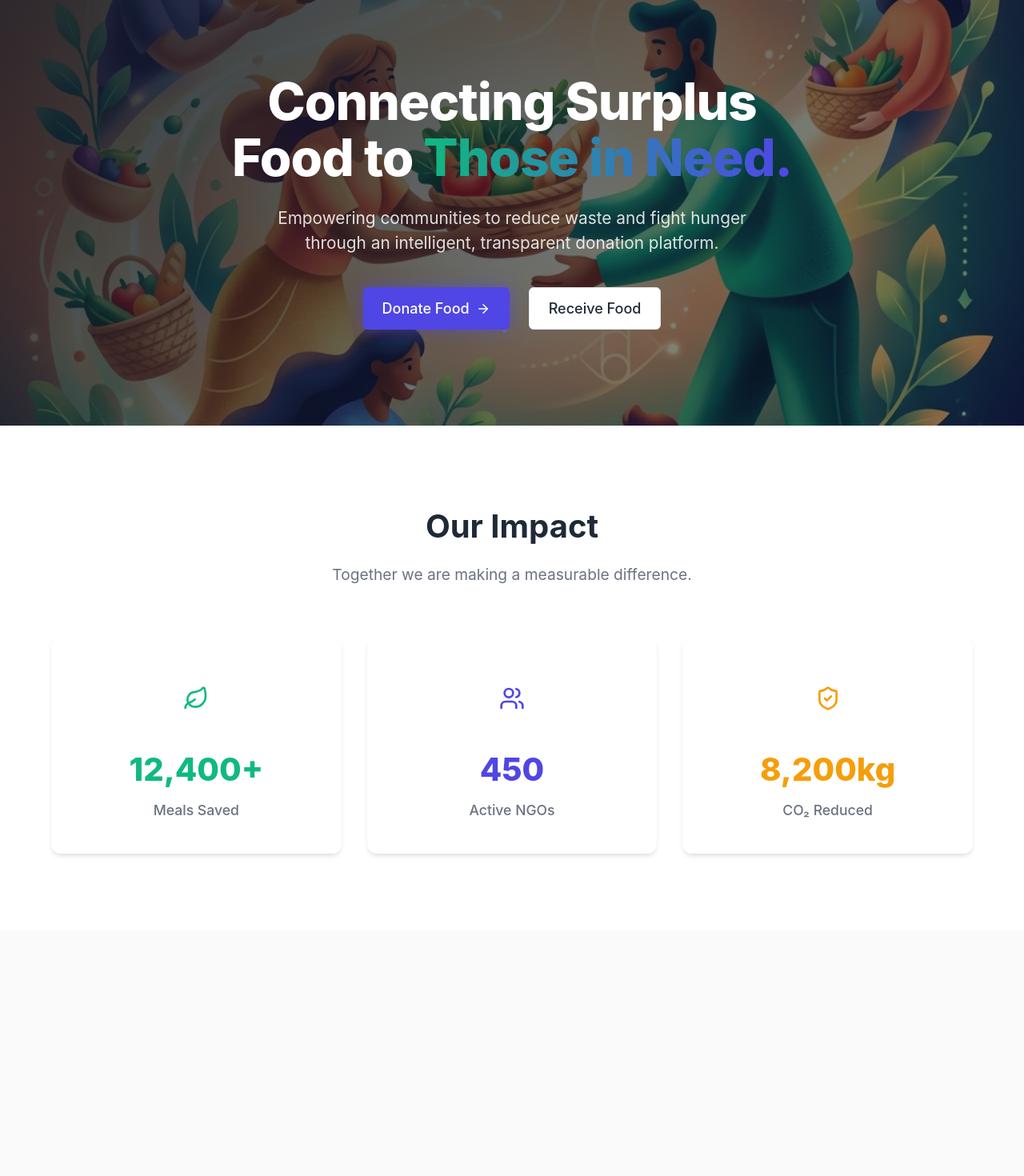
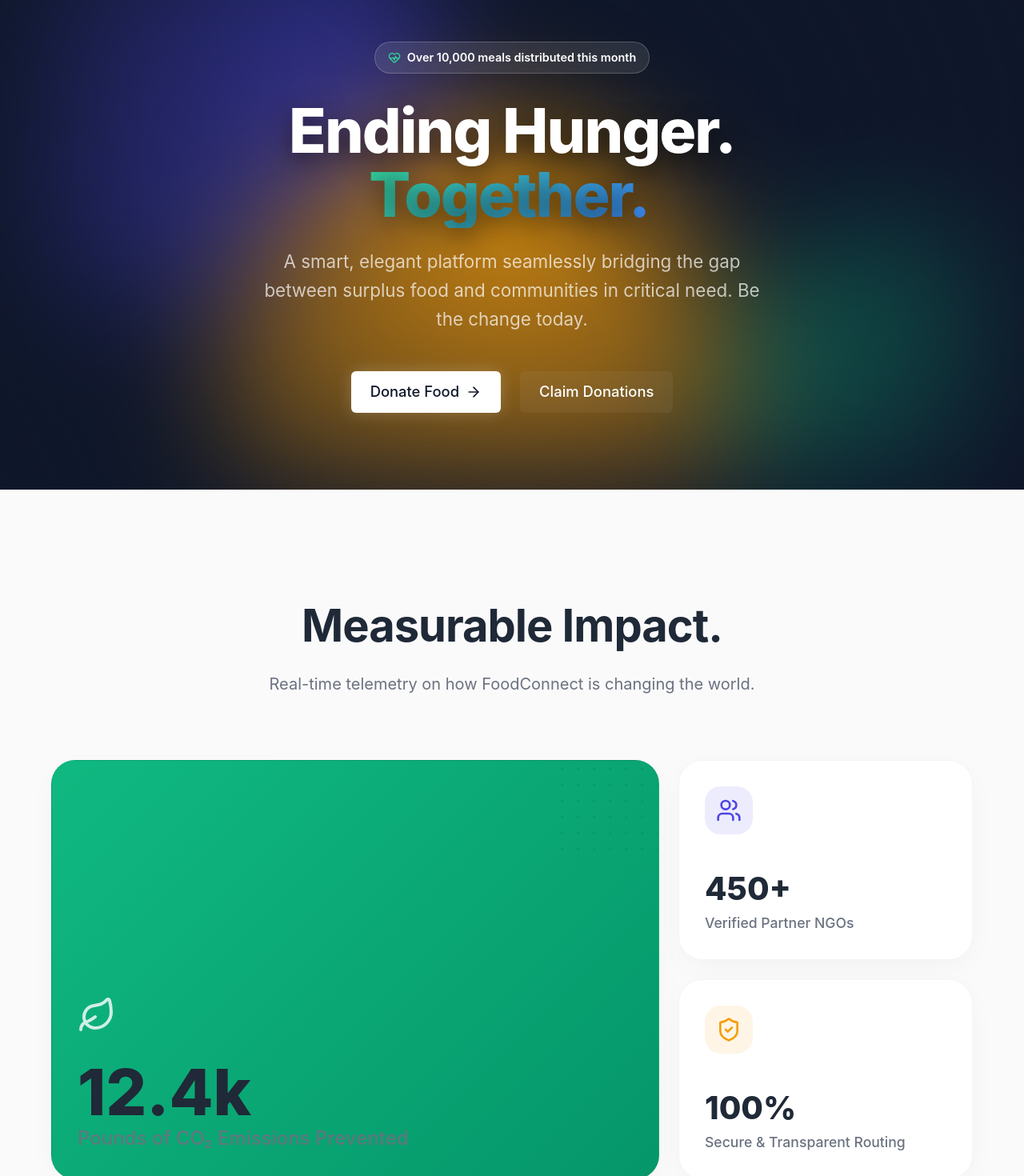
Before and after one commit to Harish-RK4/PROJECT-FOOD-DONATION, a React (Vite) app: page / in a window 1280 px wide. Shown: the part 120-1590 px from the top of the page at 80% size. Before the commit the page ends 1283 px from the top, so only its background shows below. Built offline with nearby package versions, Linux system fonts and the light colour scheme; no server answers.

Commit message:
style: completely redesign homepage with ultra-premium mesh gradients and bento-box layouts

```diff
--- a/src/pages/Home.css
+++ b/src/pages/Home.css
@@ -4,27 +4,67 @@
   width: 100%;
 }
 
-/* Hero Section */
+/* Hyper-Modern Animated Mesh Gradient Hero */
 .hero-section {
   position: relative;
-  min-height: 80vh;
+  min-height: 90vh;
   display: flex;
   align-items: center;
   justify-content: center;
-  background-size: cover;
-  background-position: center;
-  background-attachment: fixed; /* Parallax effect */
+  background-color: #0f172a;
   overflow: hidden;
-  margin-top: -72px; /* Offset to sit behind transparent navbar if needed, adjusting assuming nav is sticky */
+  margin-top: -72px; /* Pull up behind navbar */
+}
+
+/* The Animated Mesh Blobs */
+.hero-bg-blobs {
+  position: absolute;
+  top: 0; left: 0; right: 0; bottom: 0;
+  overflow: hidden;
+  z-index: 0;
+  filter: blur(80px);
+  opacity: 0.8;
+}
+
+.blob-1, .blob-2, .blob-3 {
+  position: absolute;
+  border-radius: 50%;
+  animation: blob-float 20s infinite alternate cubic-bezier(0.4, 0, 0.2, 1);
+}
+
+.blob-1 {
+  width: 600px; height: 600px;
+  background: #4f46e5;
+  top: -10%; left: -10%;
+  animation-delay: 0s;
+}
+
+.blob-2 {
+  width: 500px; height: 500px;
+  background: #10b981;
+  bottom: -20%; right: -10%;
+  animation-delay: -5s;
+}
+
+.blob-3 {
+  width: 700px; height: 700px;
+  background: #f59e0b;
+  bottom: -30%; left: 20%;
+  animation-delay: -10s;
+}
+
+@keyframes blob-float {
+  0% { transform: translate(0, 0) scale(1); }
+  33% { transform: translate(30px, -50px) scale(1.1); }
+  66% { transform: translate(-20px, 20px) scale(0.9); }
+  100% { transform: translate(0, 0) scale(1); }
 }
 
 .hero-overlay {
   position: absolute;
-  top: 0;
-  left: 0;
-  width: 100%;
-  height: 100%;
-  background: linear-gradient(135deg, rgba(16, 24, 39, 0.9) 0%, rgba(16, 24, 39, 0.4) 100%);
+  top: 0; left: 0;
+  width: 100%; height: 100%;
+  background: radial-gradient(circle at center, transparent 0%, #0f172a 100%);
   z-index: 1;
 }
 
@@ -32,33 +72,50 @@
   position: relative;
   z-index: 2;
   text-align: center;
-  max-width: 800px;
+  max-width: 900px;
   padding: 0 2rem;
   color: white;
-  margin-top: 5rem;
+  margin-top: 4rem;
+}
+
+.hero-pill {
+  display: inline-flex;
+  align-items: center;
+  gap: 0.5rem;
+  padding: 0.5rem 1rem;
+  background: rgba(255,255,255,0.1);
+  border: 1px solid rgba(255,255,255,0.2);
+  border-radius: 99px;
+  font-size: 0.9rem;
+  font-weight: 600;
+  margin-bottom: 2rem;
+  backdrop-filter: blur(10px);
 }
 
 .hero-title {
-  font-size: clamp(2.5rem, 5vw, 4.5rem);
+  font-size: clamp(3rem, 6vw, 5.5rem);
   font-weight: 800;
-  line-height: 1.1;
+  line-height: 1.05;
   margin-bottom: 1.5rem;
-  letter-spacing: -1px;
+  letter-spacing: -2px;
+  text-shadow: 0 10px 30px rgba(0,0,0,0.5);
 }
 
 .highlight-text {
-  background: linear-gradient(90deg, var(--secondary) 0%, var(--primary) 100%);
+  background: linear-gradient(135deg, #34d399 0%, #3b82f6 100%);
   -webkit-background-clip: text;
   -webkit-text-fill-color: transparent;
   display: inline-block;
+  padding-right: 0.1em;
 }
 
 .hero-subtitle {
-  font-size: clamp(1.1rem, 2vw, 1.3rem);
-  color: rgba(255, 255, 255, 0.85);
-  margin-bottom: 2.5rem;
-  max-width: 600px;
+  font-size: clamp(1.1rem, 2vw, 1.4rem);
+  color: rgba(255, 255, 255, 0.7);
+  margin-bottom: 3rem;
+  max-width: 650px;
   margin-inline: auto;
+  line-height: 1.6;
 }
 
 .hero-cta-group {
@@ -69,86 +126,150 @@
 }
 
 .btn-lg {
-  padding: 1rem 2rem;
-  font-size: 1.125rem;
-  border-radius: var(--radius-lg);
+  padding: 1.2rem 2.5rem;
+  font-size: 1.15rem;
+  border-radius: 99px;
+  font-weight: 600;
+  transition: all 0.3s cubic-bezier(0.4, 0, 0.2, 1);
 }
 
-.glow-effect {
-  box-shadow: 0 0 20px rgba(79, 70, 229, 0.5);
-}
-.glow-effect:hover {
-  box-shadow: 0 0 30px rgba(79, 70, 229, 0.8);
+.glow-btn {
+  background: white;
+  color: #0f172a;
+  box-shadow: 0 0 20px rgba(255,255,255,0.2);
 }
 
-.glass-effect {
-  background: rgba(255, 255, 255, 0.1);
+.glow-btn:hover {
+  transform: translateY(-3px) scale(1.02);
+  box-shadow: 0 15px 30px rgba(255,255,255,0.3);
+}
+
+.glass-btn {
+  background: rgba(255, 255, 255, 0.05);
   color: white;
   backdrop-filter: blur(10px);
   border: 1px solid rgba(255, 255, 255, 0.2);
 }
-.glass-effect:hover {
-  background: rgba(255, 255, 255, 0.2);
-  color: white;
+
+.glass-btn:hover {
+  background: rgba(255, 255, 255, 0.15);
+  border-color: rgba(255, 255, 255, 0.4);
+  transform: translateY(-3px);
 }
 
-/* Impact Section */
+/* Bento Box Impact Section */
 .impact-section {
-  padding: 6rem 5%;
-  background-color: var(--surface);
+  padding: 8rem 5%;
+  background-color: var(--background);
+  position: relative;
 }
 
 .impact-header {
   text-align: center;
-  margin-bottom: 4rem;
+  margin-bottom: 5rem;
 }
 
 .impact-header h2 {
-  font-size: 2.5rem;
+  font-size: 3.5rem;
+  letter-spacing: -1px;
   color: var(--text-main);
   margin-bottom: 1rem;
 }
 
 .impact-header p {
   color: var(--text-muted);
-  font-size: 1.2rem;
+  font-size: 1.25rem;
 }
 
-.stats-grid {
+.bento-grid {
   display: grid;
-  grid-template-columns: repeat(auto-fit, minmax(280px, 1fr));
-  gap: 2rem;
+  grid-template-columns: repeat(3, 1fr);
+  grid-template-rows: repeat(2, 250px);
+  gap: 1.5rem;
   max-width: 1200px;
   margin: 0 auto;
 }
 
-.stat-card {
-  padding: 2.5rem 2rem;
-  text-align: center;
+.bento-card {
+  background: var(--surface);
+  border-radius: 30px;
+  padding: 2rem;
   display: flex;
   flex-direction: column;
-  align-items: center;
-  transition: transform 0.3s ease;
+  justify-content: center;
+  border: 1px solid rgba(0,0,0,0.04);
+  box-shadow: 0 10px 40px -10px rgba(0,0,0,0.05);
+  position: relative;
+  overflow: hidden;
+  transition: transform 0.4s cubic-bezier(0.4, 0, 0.2, 1);
 }
 
-.stat-icon {
-  width: 70px;
-  height: 70px;
-  border-radius: 50%;
+.bento-card:hover {
+  transform: translateY(-10px);
+  box-shadow: 0 20px 40px -10px rgba(0,0,0,0.1);
+}
+
+.bento-card.large {
+  grid-column: span 2;
+  grid-row: span 2;
+  background: linear-gradient(135deg, #10b981 0%, #059669 100%);
+  color: white;
+  align-items: flex-start;
+  justify-content: flex-end;
+}
+
+.bento-card.large h3 {
+  font-size: 5rem;
+  margin-bottom: 0;
+  line-height: 1;
+}
+
+.bento-card.large p {
+  font-size: 1.5rem;
+  opacity: 0.9;
+}
+
+.bento-icon {
+  width: 60px;
+  height: 60px;
+  border-radius: 20px;
   display: flex;
   align-items: center;
   justify-content: center;
-  margin-bottom: 1.5rem;
+  margin-bottom: auto;
 }
 
-.stat-value {
+.bento-card h3 {
   font-size: 2.5rem;
   font-weight: 800;
-  margin-bottom: 0.5rem;
+  color: var(--text-main);
+  margin: 0;
 }
 
-.stat-label {
-  font-size: 1.1rem;
+.bento-card p {
   color: var(--text-muted);
   font-weight: 500;
+  font-size: 1.1rem;
 }
+
+/* Background patterns for Bento */
+.pattern-dots {
+  position: absolute;
+  top: -20px; right: -20px;
+  width: 150px; height: 150px;
+  background-image: radial-gradient(rgba(0,0,0,0.1) 2px, transparent 2px);
+  background-size: 20px 20px;
+  opacity: 0.5;
+}
+
+@media (max-width: 900px) {
+  .bento-grid {
+    grid-template-columns: 1fr;
+    grid-template-rows: auto;
+  }
+  .bento-card.large {
+    grid-column: 1;
+    grid-row: auto;
+    padding: 4rem 2rem;
+  }
+}
--- a/src/pages/Home.jsx
+++ b/src/pages/Home.jsx
@@ -1,24 +1,41 @@
-import React from 'react';
-import { motion } from 'framer-motion';
+import React, { useEffect } from 'react';
+import { motion, useAnimation } from 'framer-motion';
 import { Link } from 'react-router-dom';
-import { ArrowRight, Leaf, Users, ShieldCheck } from 'lucide-react';
+import { ArrowRight, Leaf, Users, ShieldCheck, HeartPulse } from 'lucide-react';
 import './Home.css';
-import heroBg from '../assets/hero-bg.png';
 
 const Home = () => {
   return (
     <div className="home-container">
-      {/* Hero Section */}
-      <section className="hero-section" style={{ backgroundImage: `url(${heroBg})` }}>
+      {/* Hyper-Modern Hero Section */}
+      <section className="hero-section">
+        {/* Animated Mesh Gradient Background */}
+        <div className="hero-bg-blobs">
+          <div className="blob-1"></div>
+          <div className="blob-2"></div>
+          <div className="blob-3"></div>
+        </div>
         <div className="hero-overlay"></div>
+
         <div className="hero-content">
+          <motion.div
+            className="hero-pill"
+            initial={{ opacity: 0, y: -20 }}
+            animate={{ opacity: 1, y: 0 }}
+            transition={{ duration: 0.6, ease: "easeOut" }}
+          >
+            <HeartPulse size={16} color="#34d399" />
+            <span>Over 10,000 meals distributed this month</span>
+          </motion.div>
+
           <motion.h1
             className="hero-title"
             initial={{ opacity: 0, y: 30 }}
             animate={{ opacity: 1, y: 0 }}
-            transition={{ duration: 0.8, ease: "easeOut" }}
+            transition={{ duration: 0.8, delay: 0.1, ease: "easeOut" }}
           >
-            Connecting Surplus Food to <span className="highlight-text">Those in Need.</span>
+            Ending Hunger.<br />
+            <span className="highlight-text">Together.</span>
           </motion.h1>
 
           <motion.p
@@ -27,60 +44,79 @@ const Home = () => {
             animate={{ opacity: 1, y: 0 }}
             transition={{ duration: 0.8, delay: 0.2, ease: "easeOut" }}
           >
-            Empowering communities to reduce waste and fight hunger through an intelligent, transparent donation platform.
+            A smart, elegant platform seamlessly bridging the gap between surplus food and communities in critical need. Be the change today.
           </motion.p>
 
           <motion.div
             className="hero-cta-group"
-            initial={{ opacity: 0, scale: 0.9 }}
+            initial={{ opacity: 0, scale: 0.95 }}
             animate={{ opacity: 1, scale: 1 }}
             transition={{ duration: 0.5, delay: 0.4 }}
           >
-            <Link to="/login?role=donor" className="btn btn-primary btn-lg glow-effect">
-              Donate Food <ArrowRight size={18} style={{ marginLeft: '8px' }}/>
+            <Link to="/login?role=donor" className="btn glow-btn btn-lg">
+              Donate Food <ArrowRight size={20} style={{ marginLeft: '8px' }}/>
             </Link>
-            <Link to="/login?role=receiver" className="btn btn-secondary btn-lg glass-effect">
-              Receive Food
+            <Link to="/login?role=receiver" className="btn glass-btn btn-lg">
+              Claim Donations
             </Link>
           </motion.div>
         </div>
       </section>
 
-      {/* Storytelling & Impact Section */}
+      {/* Modern Bento Box Impact Section */}
       <section className="impact-section">
         <motion.div
           className="impact-header"
-          initial={{ opacity: 0 }}
-          whileInView={{ opacity: 1 }}
-          viewport={{ once: true }}
+          initial={{ opacity: 0, y: 30 }}
+          whileInView={{ opacity: 1, y: 0 }}
+          viewport={{ once: true, margin: "-100px" }}
           transition={{ duration: 0.6 }}
         >
-          <h2>Our Impact</h2>
-          <p>Together we are making a measurable difference.</p>
+          <h2>Measurable Impact.</h2>
+          <p>Real-time telemetry on how FoodConnect is changing the world.</p>
         </motion.div>
 
-        <div className="stats-grid">
-          {[
-            { icon: <Leaf size={32}/>, value: "12,400+", label: "Meals Saved", color: "var(--secondary)" },
-            { icon: <Users size={32}/>, value: "450", label: "Active NGOs", color: "var(--primary)" },
-            { icon: <ShieldCheck size={32}/>, value: "8,200kg", label: "CO₂ Reduced", color: "var(--accent)" }
-          ].map((stat, idx) => (
-            <motion.div
-              key={idx}
-              className="stat-card glass-panel"
-              initial={{ opacity: 0, y: 30 }}
-              whileInView={{ opacity: 1, y: 0 }}
-              viewport={{ once: true }}
-              transition={{ duration: 0.5, delay: idx * 0.1 }}
-              whileHover={{ y: -5 }}
-            >
-              <div className="stat-icon" style={{ backgroundColor: `${stat.color}15`, color: stat.color }}>
-                {stat.icon}
-              </div>
-              <h3 className="stat-value" style={{ color: stat.color }}>{stat.value}</h3>
-              <p className="stat-label">{stat.label}</p>
-            </motion.div>
-          ))}
+        <div className="bento-grid">
+          <motion.div
+            className="bento-card large"
+            initial={{ opacity: 0, scale: 0.95 }}
+            whileInView={{ opacity: 1, scale: 1 }}
+            viewport={{ once: true }}
+            transition={{ duration: 0.5 }}
+          >
+            <div className="pattern-dots"></div>
+            <Leaf size={48} style={{ marginBottom: '2rem', opacity: 0.8 }} />
+            <h3>12.4k</h3>
+            <p>Pounds of CO₂ Emissions Prevented</p>
+          </motion.div>
+
+          <motion.div
+            className="bento-card"
+            initial={{ opacity: 0, x: 30 }}
+            whileInView={{ opacity: 1, x: 0 }}
+            viewport={{ once: true }}
+            transition={{ duration: 0.5, delay: 0.2 }}
+          >
+            <div className="bento-icon" style={{ background: 'rgba(79, 70, 229, 0.1)', color: '#4f46e5' }}>
+              <Users size={32} />
+            </div>
+            <h3>450+</h3>
+            <p>Verified Partner NGOs</p>
+          </motion.div>
+
+          <motion.div
+            className="bento-card"
+            initial={{ opacity: 0, x: 30 }}
+            whileInView={{ opacity: 1, x: 0 }}
+            viewport={{ once: true }}
+            transition={{ duration: 0.5, delay: 0.3 }}
+          >
+            <div className="bento-icon" style={{ background: 'rgba(245, 158, 11, 0.1)', color: '#f59e0b' }}>
+              <ShieldCheck size={32} />
+            </div>
+            <h3>100%</h3>
+            <p>Secure & Transparent Routing</p>
+          </motion.div>
         </div>
       </section>
     </div>
```
